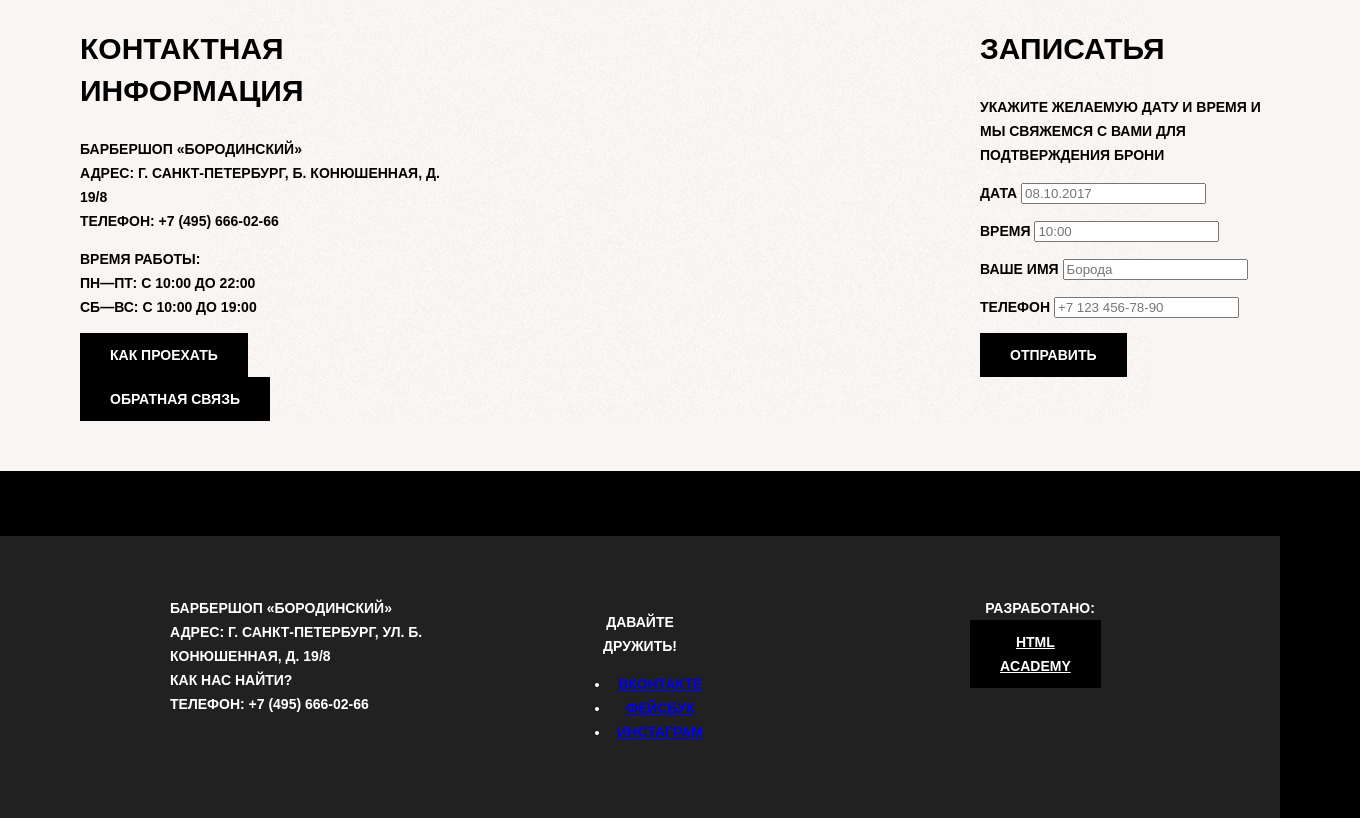
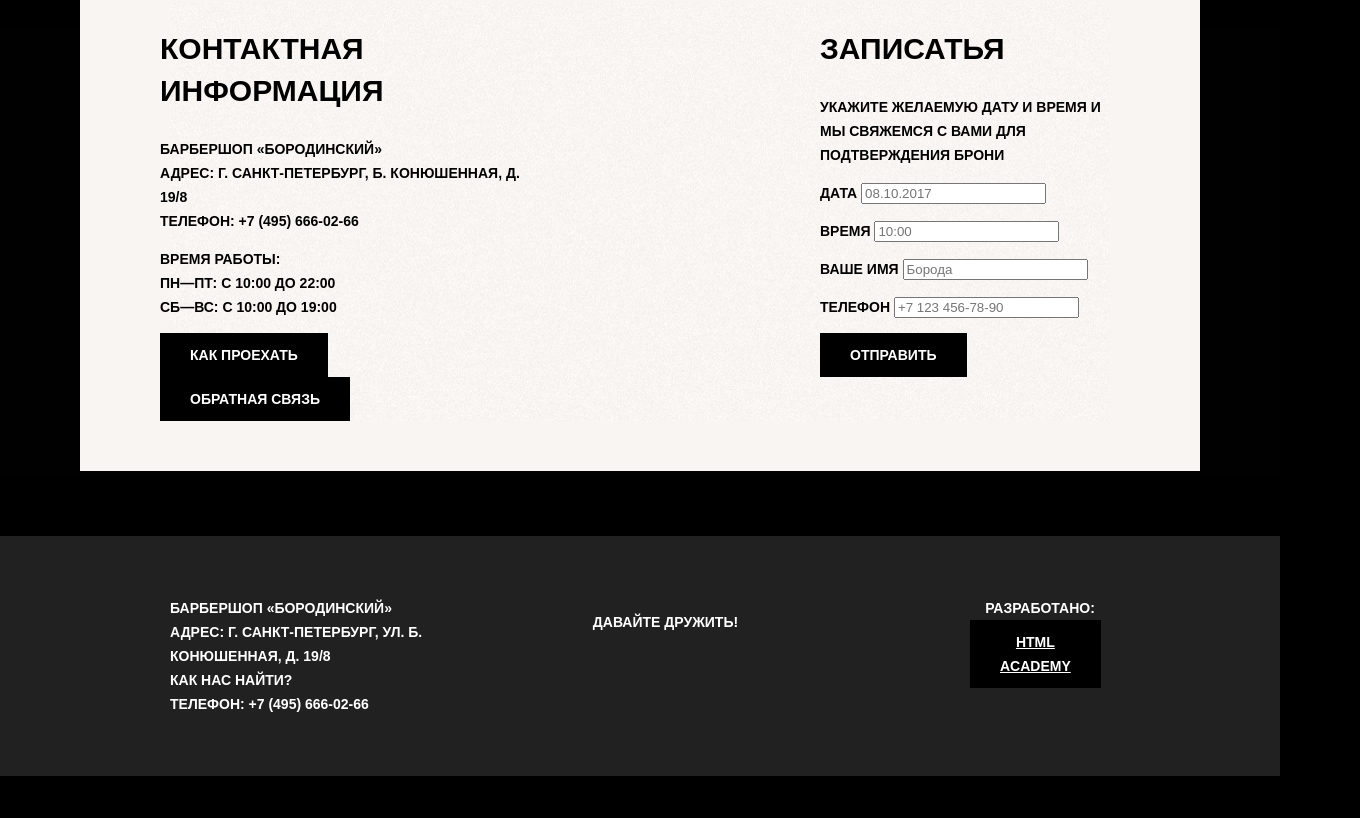
Before and after one commit to karbonara/675873-barbershop-24, a plain HTML site: page index.html in a window 1280 px wide. Shown: the part 1242-2060 px from the top of the page, 1360 px wide, since content can reach past the window. After the commit the page ends 2018 px from the top, so only its background shows below. Drawn offline with Linux system fonts and the light colour scheme.

Commit message:
дорабатываю сетку

```diff
--- a/css/style.css
+++ b/css/style.css
@@ -1,4 +1,5 @@
 body {
+   min-width: 960px;
    margin: 0;
    padding: 0;
    font-family: "PT Sans Narrow", Arial, sans-serif;
@@ -90,8 +91,9 @@ img {
    line-height: 42px;
    color: #ffffff;
 }
+
 .features {
-   width: 1200px;
+   width: 940px;
    margin-left: auto;
    margin-right: auto;
    padding-left: 10px;
@@ -101,18 +103,29 @@ img {
    display: flex;
    justify-content: space-between;
    margin: 0;
-   padding: 0 10px;
+   padding: 0;
    list-style: none;
+
 }
 .feature-item {
    width: 300px;
    text-align: center;
 }
+
+
+
+
+
 .news h2 {
    font-size: 30px;
    line-height: 42px;
    color: #000000;
 }
+.news p {
+   font-size: 14px;
+   line-height: 24px;
+}
+
 .news a {
    font-size: 14px;
    line-height: 24px;
@@ -157,7 +170,7 @@ img {
 .index-columns {
    display: flex;
    justify-content: space-between;
-   width: 1200px;
+   width: 960px;
    margin-left: auto;
    margin-right: auto;
    padding: 50px 80px;
@@ -225,8 +238,23 @@ img {
    width: 320px;
 }
 .footer-social {
-   width: 140px;
+   width: 191px;
    text-align: center;
+}
+.footer-social p {
+   font-size: 14px;
+   line-height: 24px;
+}
+.social {
+   display: flex;
+   justify-content: space-between;
+   margin: 0;
+   padding: 0;
+   list-style: none;
+   font-size: 0;
+}
+.social li {
+   padding: 0 1px;
 }
 .footer-copyright {
    margin: 0;
--- a/index.html
+++ b/index.html
@@ -5,6 +5,7 @@
    <title>HTML Academy: Барбершоп</title>
    <link href="css/style.css" rel="stylesheet">
 </head>
+
 <body>
    <header class="main-header">
       <nav class="main-navigation">
@@ -62,7 +63,7 @@
                   <p>НАМ НАКОНЕЦ ЗАВЕЗЛИ ЯГЕРМАЙСТЕР! ТЕПЕРЬ ВЫ МОЖЕТЕ ПРОПУСТИТЬ СТАКАНЧИК ВО ВРЕМЯ СТРИЖКИ</p><time datetime="2016-01-11">11 Января</time>
                </li>
                <li class="news-item">
-                  <p>В НАШЕЙ КОМАНДЕ ПОПОЛНЕНИЕ, БОРИС «БРИТВА» СТРИГУНЕЦ, ОБЛАДAТЕЛЬ МНОЖЕСТВА ТИТУЛОВ И НАГРАД ПОПОЛНИЛ НАШИ СТРОЙНЫЕ РЯДЫ</p><time datetime="2016-01-18">18 Января</time>
+                  <p>В НАШЕЙ КОМАНДЕ ПОПОЛНЕНИЕ, БОРИС «БРИТВА» СТРИГУНЕЦ, ОБЛАДAТЕЛЬ МНОЖЕСТВА ТИТУЛОВ И НАГРАД ПОПОЛНИЛ НАШИ СТРОЙНЫЕ РЯДЫ</p><time class="times" datetime="2016-01-18">18 Января</time>
                </li>
             </ul><a class="button" href="#">Все Новости</a>
          </section>
@@ -107,15 +108,20 @@
                ТЕЛЕФОН: +7 (495) 666-02-66</b></p>
          <div class="footer-social">
             <p>ДАВАЙТЕ ДРУЖИТЬ!</p>
-            <ul>
+            <ul class="social">
                <li>
                   <a href="#">Вконтакте</a>
+
+
+
                </li>
                <li>
                   <a href="#">Фейсбук</a>
+
                </li>
                <li>
                   <a href="#">Инстаграм</a>
+
                </li>
             </ul>
          </div>
```
Also changed, not shown: img/Layer 27.png (added), img/social.png (added), img/vk.png (added). Lines whose indentation alone changed are shown as unchanged.
